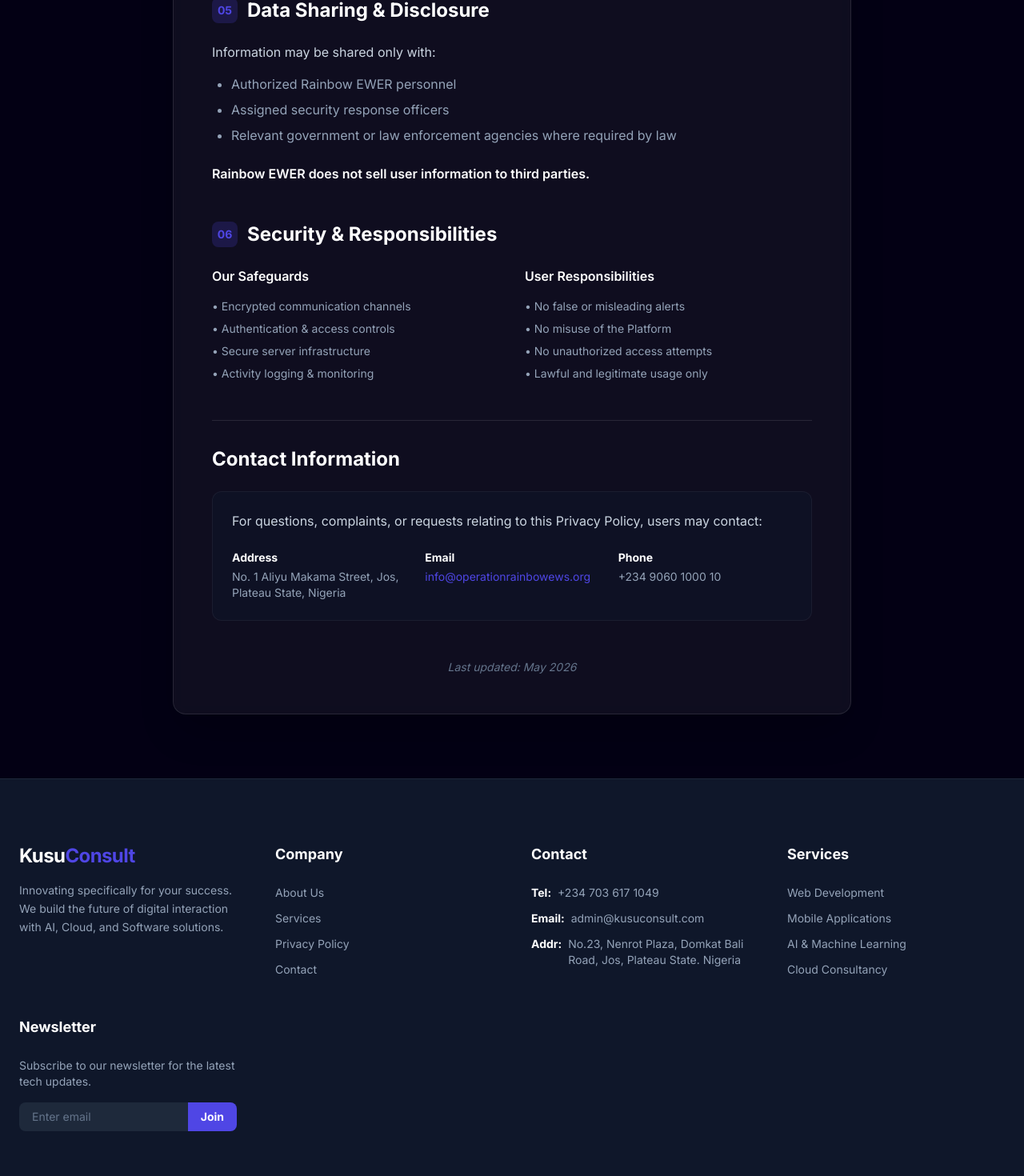
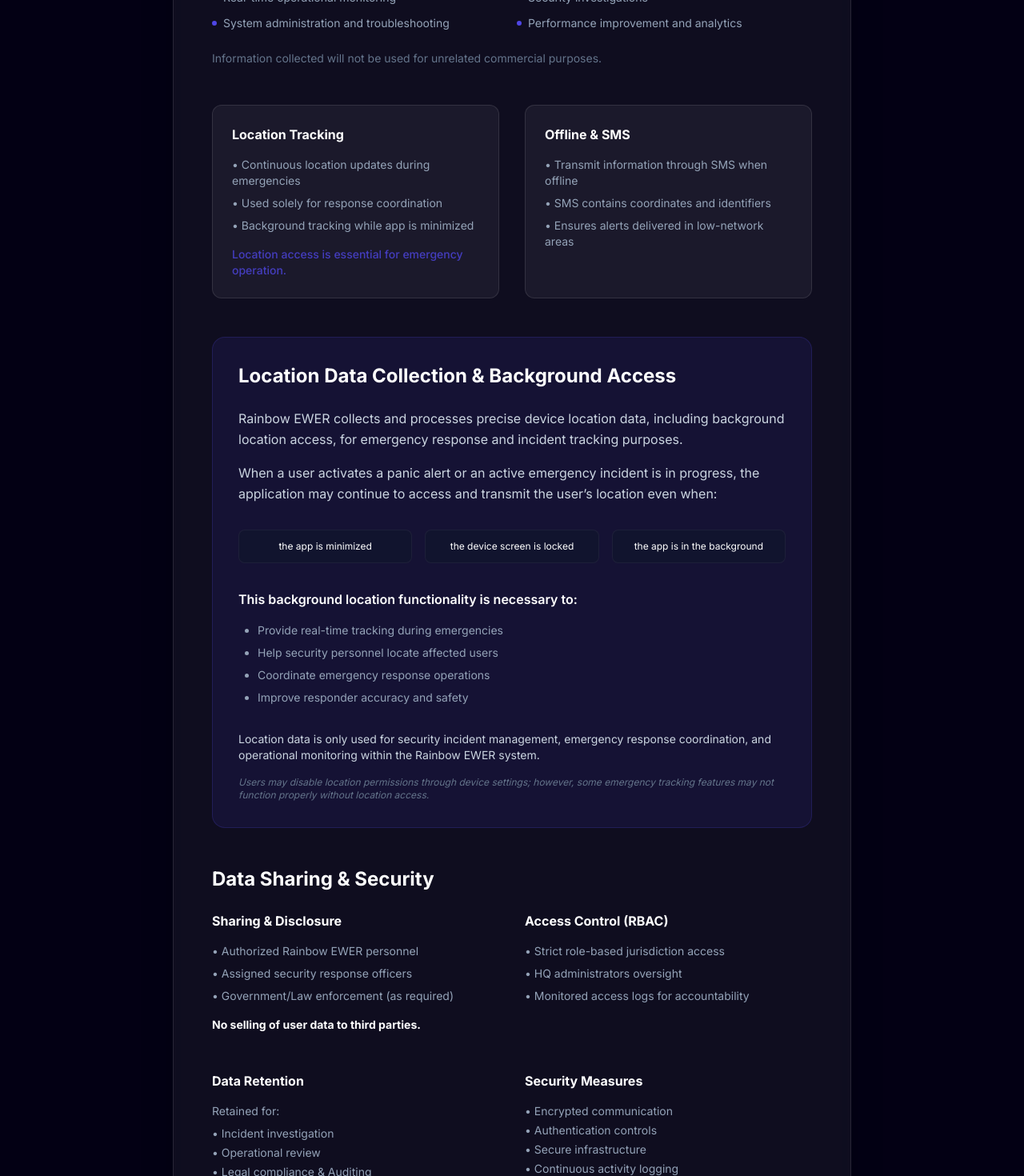
Before and after one commit to KusuConsult-NG/Kusuconsult-website, a Next.js app: page /privacy-policy in a window 1280 px wide. Shown: the part 2220-3690 px from the top of the page at 80% size. Built offline with nearby package versions, Linux system fonts and the light colour scheme.

Commit message:
docs: update privacy policy with detailed location tracking and retention info

```diff
--- a/src/app/privacy-policy/page.tsx
+++ b/src/app/privacy-policy/page.tsx
@@ -70,7 +70,7 @@
                   <li>Full name</li>
                   <li>Phone number</li>
                   <li>Device information</li>
-                  <li>Location data</li>
+                  <li>Location data is collected</li>
                   <li>User role and assigned location (for staff users)</li>
                 </ul>
               </div>
@@ -87,13 +87,25 @@
                 </p>
               </div>
               <div>
+                <h3 className="text-lg font-semibold text-white mb-3">Incident Data</h3>
+                <ul className="list-disc pl-6 space-y-1 text-slate-400">
+                  <li>Incident category</li>
+                  <li>Descriptions provided by users</li>
+                  <li>Time and location of incident</li>
+                  <li>Attached media or supporting information (if enabled)</li>
+                </ul>
+              </div>
+              <div>
                 <h3 className="text-lg font-semibold text-white mb-3">Technical & Usage Data</h3>
-                <ul className="list-disc pl-6 space-y-1 text-slate-400">
+                <ul className="list-disc pl-6 space-y-1 text-slate-400 text-sm">
                   <li>Login timestamps</li>
                   <li>Device identifiers</li>
                   <li>IP address</li>
                   <li>Application activity logs</li>
                   <li>Error reports and diagnostics</li>
+                  <li className="text-primary font-medium">Background location</li>
+                  <li className="text-primary font-medium">Precise location</li>
+                  <li className="text-primary font-medium">Real-time tracking</li>
                 </ul>
               </div>
             </div>
@@ -113,61 +125,126 @@
                   'Incident management and escalation',
                   'Real-time operational monitoring',
                   'Security investigations',
-                  'System administration',
-                  'Performance analytics'
+                  'System administration and troubleshooting',
+                  'Performance improvement and analytics'
                 ].map((item, idx) => (
-                  <li key={idx} className="flex items-center gap-2 text-slate-400">
+                  <li key={idx} className="flex items-center gap-2 text-slate-400 text-sm">
                     <div className="w-1.5 h-1.5 rounded-full bg-primary"></div>
                     {item}
                   </li>
                 ))}
               </ul>
-              <div className="mt-6 p-4 bg-primary/5 border border-primary/10 rounded-lg">
-                <h3 className="text-white font-semibold mb-2">Offline & SMS Functionality</h3>
-                <p className="text-sm text-slate-400">
-                  Where internet connectivity is unavailable, the application may transmit emergency information through SMS. These messages may contain location coordinates and emergency identifiers.
-                </p>
+              <p className="pt-2 text-sm text-slate-500">
+                Information collected will not be used for unrelated commercial purposes.
+              </p>
+            </div>
+          </section>
+
+          {/* Location Tracking & SMS */}
+          <section className="grid grid-cols-1 md:grid-cols-2 gap-8">
+            <div className="p-6 bg-white/5 rounded-xl border border-white/10">
+              <h3 className="text-white font-bold mb-4">Location Tracking</h3>
+              <ul className="space-y-2 text-sm text-slate-400">
+                <li>• Continuous location updates during emergencies</li>
+                <li>• Used solely for response coordination</li>
+                <li>• Background tracking while app is minimized</li>
+                <li className="text-primary/80 pt-2 font-medium">Location access is essential for emergency operation.</li>
+              </ul>
+            </div>
+            <div className="p-6 bg-white/5 rounded-xl border border-white/10">
+              <h3 className="text-white font-bold mb-4">Offline & SMS</h3>
+              <ul className="space-y-2 text-sm text-slate-400">
+                <li>• Transmit information through SMS when offline</li>
+                <li>• SMS contains coordinates and identifiers</li>
+                <li>• Ensures alerts delivered in low-network areas</li>
+              </ul>
+            </div>
+          </section>
+
+          {/* New Section: Background Access */}
+          <section id="background-access" className="scroll-mt-24 p-8 bg-primary/10 border border-primary/20 rounded-2xl">
+            <h2 className="text-2xl font-bold text-white mb-6">Location Data Collection & Background Access</h2>
+            <div className="space-y-4 leading-relaxed text-slate-300">
+              <p>
+                Rainbow EWER collects and processes precise device location data, including background location access, for emergency response and incident tracking purposes.
+              </p>
+              <p>
+                When a user activates a panic alert or an active emergency incident is in progress, the application may continue to access and transmit the user’s location even when:
+              </p>
+              <ul className="grid grid-cols-1 md:grid-cols-3 gap-4 py-4">
+                {['the app is minimized', 'the device screen is locked', 'the app is in the background'].map((item, idx) => (
+                  <li key={idx} className="bg-slate-900/50 p-3 rounded-lg text-center text-xs text-white border border-white/5">
+                    {item}
+                  </li>
+                ))}
+              </ul>
+              <p className="font-semibold text-white">This background location functionality is necessary to:</p>
+              <ul className="list-disc pl-6 space-y-2 text-sm text-slate-400">
+                <li>Provide real-time tracking during emergencies</li>
+                <li>Help security personnel locate affected users</li>
+                <li>Coordinate emergency response operations</li>
+                <li>Improve responder accuracy and safety</li>
+              </ul>
+              <p className="pt-4 text-sm">
+                Location data is only used for security incident management, emergency response coordination, and operational monitoring within the Rainbow EWER system.
+              </p>
+              <p className="text-xs text-slate-500 italic mt-4">
+                Users may disable location permissions through device settings; however, some emergency tracking features may not function properly without location access.
+              </p>
+            </div>
+          </section>
+
+          {/* Sharing & RBAC */}
+          <section id="sharing" className="scroll-mt-24">
+            <h2 className="text-2xl font-bold text-white mb-6">Data Sharing & Security</h2>
+            <div className="grid grid-cols-1 md:grid-cols-2 gap-8">
+              <div>
+                <h3 className="text-white font-bold mb-4">Sharing & Disclosure</h3>
+                <ul className="space-y-2 text-sm text-slate-400">
+                  <li>• Authorized Rainbow EWER personnel</li>
+                  <li>• Assigned security response officers</li>
+                  <li>• Government/Law enforcement (as required)</li>
+                  <li className="font-bold text-white pt-2">No selling of user data to third parties.</li>
+                </ul>
+              </div>
+              <div>
+                <h3 className="text-white font-bold mb-4">Access Control (RBAC)</h3>
+                <ul className="space-y-2 text-sm text-slate-400">
+                  <li>• Strict role-based jurisdiction access</li>
+                  <li>• HQ administrators oversight</li>
+                  <li>• Monitored access logs for accountability</li>
+                </ul>
               </div>
             </div>
           </section>
 
-          {/* Sharing & Disclosure */}
-          <section id="sharing" className="scroll-mt-24">
-            <h2 className="text-2xl font-bold text-white mb-6 flex items-center gap-3">
-              <span className="w-8 h-8 rounded-lg bg-primary/20 text-primary flex items-center justify-center text-sm">05</span>
-              Data Sharing & Disclosure
-            </h2>
-            <div className="space-y-4">
-              <p>Information may be shared only with:</p>
-              <ul className="list-disc pl-6 space-y-2 text-slate-400">
-                <li>Authorized Rainbow EWER personnel</li>
-                <li>Assigned security response officers</li>
-                <li>Relevant government or law enforcement agencies where required by law</li>
+          {/* Retention & Security */}
+          <section className="grid grid-cols-1 md:grid-cols-2 gap-8">
+            <div>
+              <h3 className="text-white font-bold mb-4">Data Retention</h3>
+              <p className="text-sm text-slate-400 mb-2">Retained for:</p>
+              <ul className="space-y-1 text-sm text-slate-400">
+                <li>• Incident investigation</li>
+                <li>• Operational review</li>
+                <li>• Legal compliance & Auditing</li>
               </ul>
-              <p className="font-semibold text-white pt-2">
-                Rainbow EWER does not sell user information to third parties.
-              </p>
+            </div>
+            <div>
+              <h3 className="text-white font-bold mb-4">Security Measures</h3>
+              <ul className="space-y-1 text-sm text-slate-400">
+                <li>• Encrypted communication</li>
+                <li>• Authentication controls</li>
+                <li>• Secure infrastructure</li>
+                <li>• Continuous activity logging</li>
+              </ul>
             </div>
           </section>
 
-          {/* Security */}
-          <section id="security" className="scroll-mt-24">
-            <h2 className="text-2xl font-bold text-white mb-6 flex items-center gap-3">
-              <span className="w-8 h-8 rounded-lg bg-primary/20 text-primary flex items-center justify-center text-sm">06</span>
-              Security & Responsibilities
-            </h2>
-            <div className="grid grid-cols-1 md:grid-cols-2 gap-8">
+          {/* Footer content */}
+          <div className="space-y-12 pt-12 border-t border-white/10">
+            <section id="responsibilities" className="grid grid-cols-1 md:grid-cols-2 gap-12">
               <div>
-                <h3 className="text-white font-semibold mb-4">Our Safeguards</h3>
-                <ul className="space-y-2 text-sm text-slate-400">
-                  <li>• Encrypted communication channels</li>
-                  <li>• Authentication & access controls</li>
-                  <li>• Secure server infrastructure</li>
-                  <li>• Activity logging & monitoring</li>
-                </ul>
-              </div>
-              <div>
-                <h3 className="text-white font-semibold mb-4">User Responsibilities</h3>
+                <h3 className="text-xl font-bold text-white mb-4">User Responsibilities</h3>
                 <ul className="space-y-2 text-sm text-slate-400">
                   <li>• No false or misleading alerts</li>
                   <li>• No misuse of the Platform</li>
@@ -175,35 +252,46 @@
                   <li>• Lawful and legitimate usage only</li>
                 </ul>
               </div>
-            </div>
-          </section>
+              <div>
+                <h3 className="text-xl font-bold text-white mb-4">Limitations</h3>
+                <ul className="space-y-2 text-sm text-slate-400">
+                  <li>• GPS accuracy varies by environment</li>
+                  <li>• SMS depends on network availability</li>
+                  <li>• Tracking stops on uninstall/shutdown</li>
+                </ul>
+              </div>
+            </section>
 
-          {/* Contact */}
-          <section id="contact" className="scroll-mt-24 pt-8 border-t border-white/10">
-            <h2 className="text-2xl font-bold text-white mb-6">Contact Information</h2>
-            <div className="bg-slate-900/50 p-6 rounded-xl border border-white/5">
-              <p className="text-slate-300 mb-6">
-                For questions, complaints, or requests relating to this Privacy Policy, users may contact:
+            <section className="text-center bg-white/5 p-8 rounded-2xl">
+              <h3 className="text-xl font-bold text-white mb-4">Acceptance of Policy</h3>
+              <p className="text-sm text-slate-400 mb-6">
+                By using the Rainbow EWER system, users confirm they have read, understood, and consented to the data practices described.
               </p>
-              <div className="grid grid-cols-1 md:grid-cols-3 gap-6 text-sm">
-                <div>
-                  <h4 className="text-white font-bold mb-1">Address</h4>
-                  <p className="text-slate-400">No. 1 Aliyu Makama Street, Jos, Plateau State, Nigeria</p>
+              <div className="inline-flex items-center gap-3 text-xs text-slate-500">
+                <span>Children's Privacy Protection Active</span>
+                <span className="w-1 h-1 rounded-full bg-slate-700"></span>
+                <span>Last updated: May 2026</span>
+              </div>
+            </section>
+
+            <section id="contact" className="pt-8 text-center">
+              <h2 className="text-2xl font-bold text-white mb-8">Contact Information</h2>
+              <div className="grid grid-cols-1 md:grid-cols-3 gap-8">
+                <div className="space-y-2">
+                  <h4 className="text-white font-bold">Address</h4>
+                  <p className="text-sm text-slate-400">No. 1 Aliyu Makama Street, Jos, Plateau State, Nigeria</p>
                 </div>
-                <div>
-                  <h4 className="text-white font-bold mb-1">Email</h4>
-                  <p className="text-primary hover:underline cursor-pointer">info@operationrainbowews.org</p>
+                <div className="space-y-2">
+                  <h4 className="text-white font-bold">Email</h4>
+                  <p className="text-sm text-primary">info@operationrainbowews.org</p>
                 </div>
-                <div>
-                  <h4 className="text-white font-bold mb-1">Phone</h4>
-                  <p className="text-slate-400">+234 9060 1000 10</p>
+                <div className="space-y-2">
+                  <h4 className="text-white font-bold">Phone</h4>
+                  <p className="text-sm text-slate-400">+234 9060 1000 10</p>
                 </div>
               </div>
-            </div>
-            <div className="mt-12 text-center text-sm text-slate-500 italic">
-              Last updated: May 2026
-            </div>
-          </section>
+            </section>
+          </div>
         </div>
       </div>
     </main>
```
